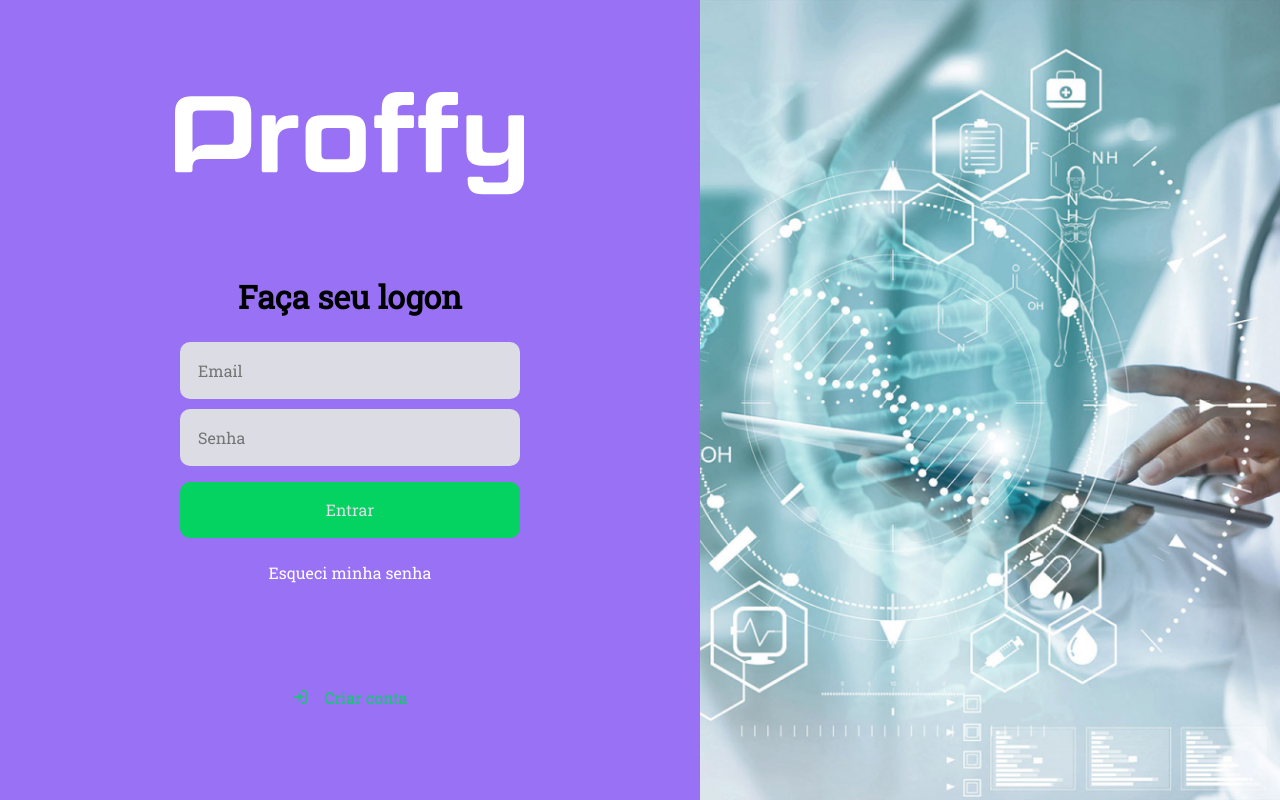
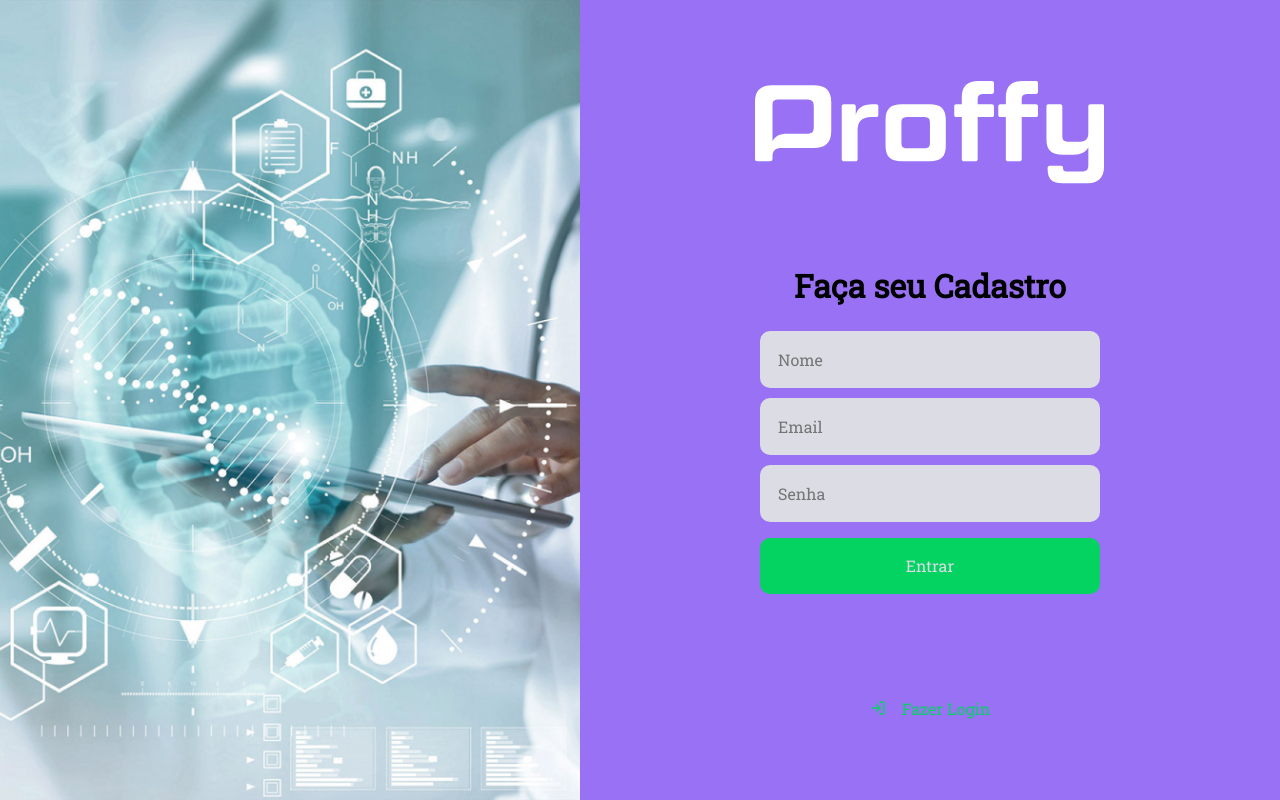
Before and after one commit to hiagomoa/estudos-React, a React (Create React App) app: page /signup in a window 1280 px wide. Built offline with nearby package versions, Linux system fonts and the light colour scheme.

Commit message:
Fix second page

```diff
--- a/package.json
+++ b/package.json
@@ -9,6 +9,7 @@
     "react-dom": "^17.0.2",
     "react-icons": "^4.2.0",
     "react-modal": "^3.12.1",
+    "react-router-dom": "^5.2.0",
     "react-scripts": "4.0.3",
     "styled-components": "^5.2.3",
     "web-vitals": "^1.0.1"
@@ -22,6 +23,7 @@
     "@types/react": "^17.0.0",
     "@types/react-dom": "^17.0.0",
     "@types/react-modal": "^3.12.0",
+    "@types/react-router-dom": "^5.1.7",
     "@types/styled-components": "^5.1.9",
     "typescript": "^4.1.2"
   },
--- a/src/App.tsx
+++ b/src/App.tsx
@@ -1,11 +1,17 @@
+import { BrowserRouter as Router } from 'react-router-dom';
+
 import { SignIn } from "./pages/SignIn/SignIn"
 import { GlobalStyle } from "./styles/global"
+import {Routes} from './routes';
+
 
 export function App() {
   return (
+    <Router>
     <div className="App">
-     <SignIn/>
+<Routes></Routes>
      <GlobalStyle/>
     </div>
+    </Router>
   );
 }
--- a/src/pages/SignIn/SignIn.tsx
+++ b/src/pages/SignIn/SignIn.tsx
@@ -1,5 +1,6 @@
 import { FormEvent, useEffect, useState } from 'react'
 import Modal from 'react-modal';
+import { Link } from 'react-router-dom';
 import {Container, Content, Background} from './styles';
 import { FiLogIn } from 'react-icons/fi'
 import { api } from '../../services/api';
@@ -66,13 +67,15 @@ export function SignIn(){
 
                     <a href="forgot">Esqueci minha senha</a>
                 </form>
-                <a href="">
+                <Link to="/signup">
                     <FiLogIn/>
                     Criar conta
-                </a>
+                </Link>
                 <Modal
                 isOpen={modalSignInisOpen}
                 onRequestClose={handleCloseModal}
+                overlayClassName="react-modal-overlay"
+                className="react-modal-content"
                 >
                     <h2>Login foi bem sucedido</h2>
                 </Modal>
--- a/src/pages/SignUp/SignUp.tsx
+++ b/src/pages/SignUp/SignUp.tsx
@@ -1,13 +1,17 @@
 import { FormEvent, useState } from 'react'
 import {Container, Content, Background} from './styles';
+import { Link } from 'react-router-dom';
+
 import { FiLogIn } from 'react-icons/fi'
 import { api } from '../../services/api';
 
-import logo from '../assets/Proffy.svg'
+import logo from '../../assets/Proffy.svg'
 
-export function SignIn(){
+export function SignUp(){
     const [email, setEmail] = useState('');
     const [password, setPassword] = useState('');
+    const [name, setName] = useState('');
+
 
    async function handleActionLogin(event:FormEvent){
         event.preventDefault();
@@ -21,10 +25,17 @@ export function SignIn(){
 
     return(
         <Container>
+            <Background/>
             <Content>
                 <img src={logo} alt="MyLogo"/>
                 <form onSubmit={handleActionLogin}>
-                    <h1>Faça seu logon</h1>
+                    <h1>Faça seu Cadastro</h1>
+
+                    <input
+                    placeholder="Nome"
+                    value={email}
+                    onChange={event => setName(event.target.value)}
+                    />
 
                     <input
                     placeholder="Email"
@@ -38,16 +49,16 @@ export function SignIn(){
                     onChange={event => setPassword(event.target.value)}
                     />
 
+
+
                     <button type="submit">Entrar</button>
+                </form>
+                <Link to="/">
+                    <FiLogIn/>
+                    Fazer Login
+                </Link>
+            </Content>
 
-                    <a href="forgot">Esqueci minha senha</a>
-                </form>
-                <a href="">
-                    <FiLogIn/>
-                    Criar conta
-                </a>
-            </Content>
-            <Background/>
         </Container>
     )
 }
--- a/src/pages/SignUp/styles.ts
+++ b/src/pages/SignUp/styles.ts
@@ -1,5 +1,5 @@
 import styled from 'styled-components';
-import signIn from '../assets/sign-in-background.png'
+import signIn from '../../assets/sign-in-background.png'
 import { shade } from 'polished'
 
 export const Container = styled.div`
--- /dev/null
+++ b/src/routes/index.tsx
@@ -0,0 +1,14 @@
+import React from 'react';
+import { Switch, Route } from 'react-router-dom';
+
+import {SignIn} from '../pages/SignIn/SignIn';
+import {SignUp} from '../pages/SignUp/SignUp';
+
+export function Routes() {
+  return (
+    <Switch>
+      <Route path="/" exact component={SignIn} />
+      <Route path="/signup" component={SignUp} />
+    </Switch>
+  );
+}
--- a/src/styles/global.ts
+++ b/src/styles/global.ts
@@ -39,4 +39,27 @@ body, input, button{
     opacity: 0.6;
     cursor: not-allowed;
 }
+
+.react-modal-overlay{
+    background: rgba(0,0,0, 0.5);
+    position: fixed;
+    top: 0;
+    bottom:0;
+    right:0;
+    left: 0;
+
+    display:flex;
+    align-items:center;
+    justify-content: center;
+}
+
+.react-modal-content {
+    width: 100%;
+    max-width: 576px;
+    background: #DCDCE5;
+    padding: 3rem;
+
+    position: relative;
+}
+
 `;
```
Also changed, not shown: 1 other file (tests, documents, lock files or other folders).
